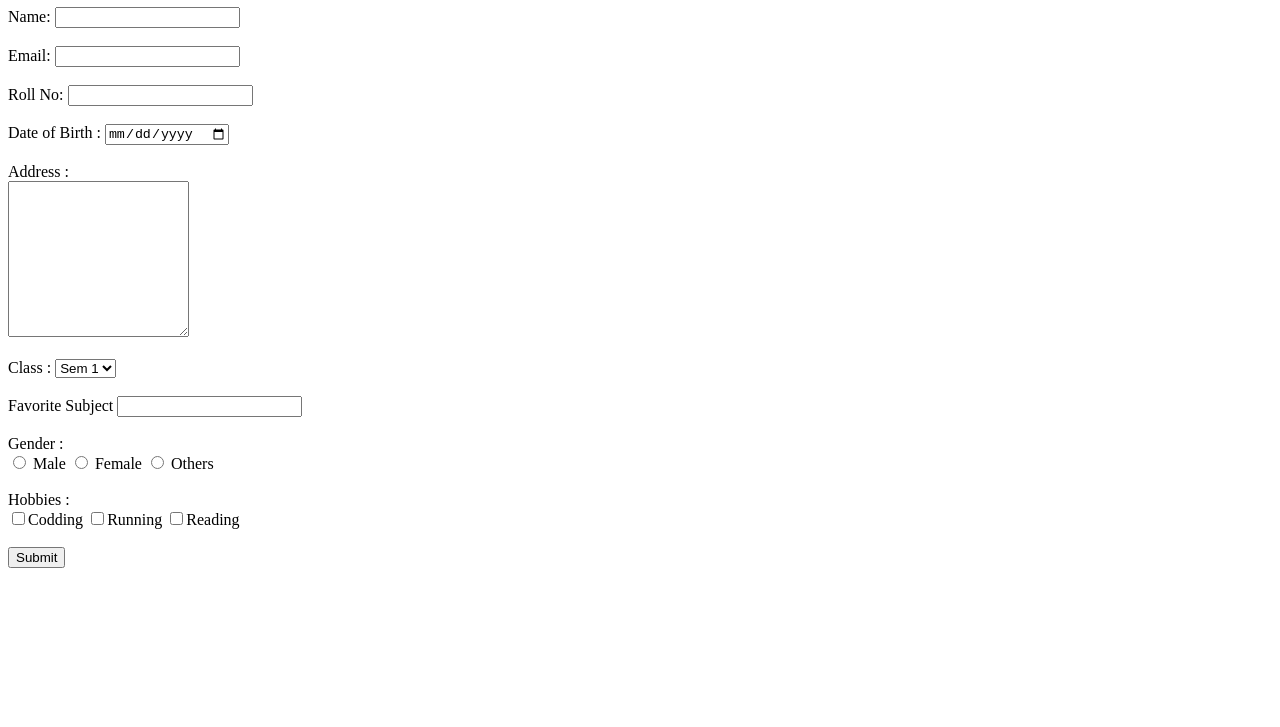
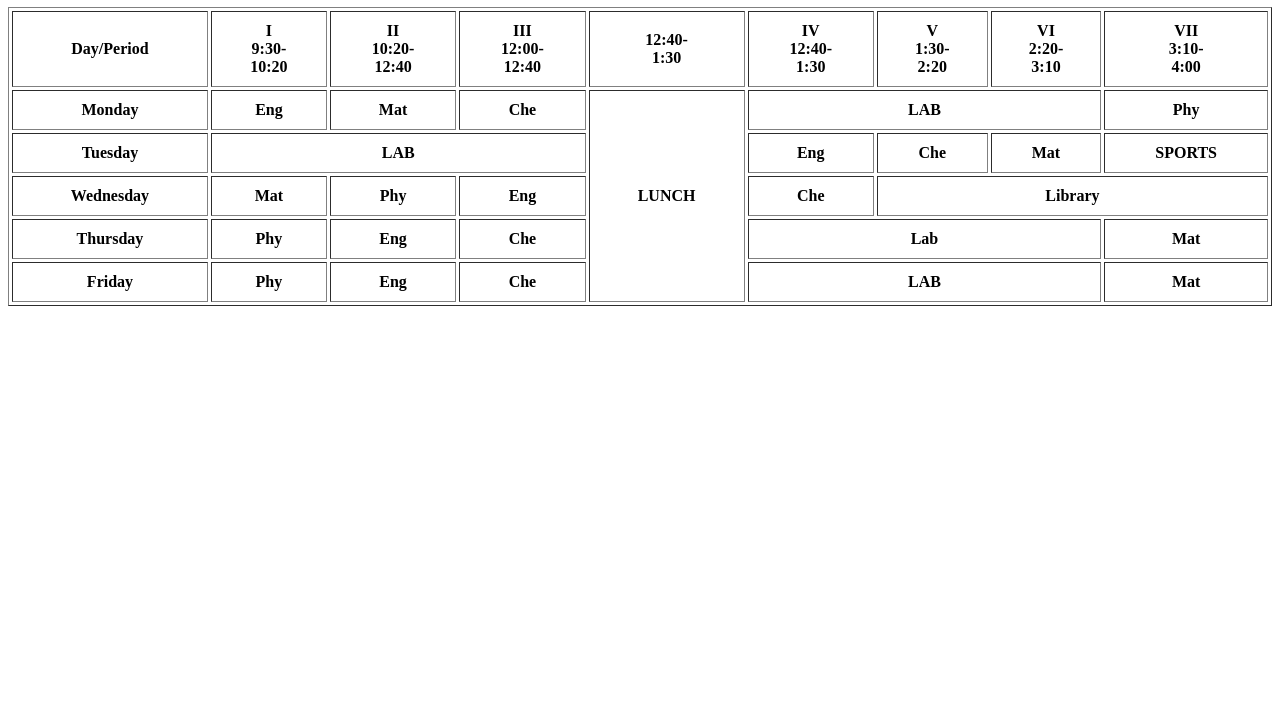
Before and after one commit to Sumitroshan85/Full-stack-bootcamp, a plain HTML site: page index.html in a window 1280 px wide. Shown: the part 73-800 px from the top of the page. Drawn offline with Linux system fonts and the light colour scheme.

Commit message:
student time table

```diff
--- a/index.html
+++ b/index.html
@@ -3,56 +3,73 @@
 <head>
     <meta charset="UTF-8">
     <meta name="viewport" content="width=device-width, initial-scale=1.0">
-    <title>form</title>
+    <title>Document</title>
 </head>
 <body>
-    <h1>Student Registration Form</h1>
 
-    <form>
-        <label for="name">Name:</label>
-        <input type="text" name="name"><br><br>
+    <h1>Time Table </h1>
+    <Table border="1" cellpadding="10" cellspacing="3" width="100%" height="50%">
+        <tr>
+            <th>Day/Period</th>
+            <th>I<br>9:30-<br>10:20</th>
+            <th>II <br>10:20-<br>12:40</th>
+            <th>III <br>12:00-<br>12:40</th>
+            <th>12:40-<br>1:30</th>
+            <th>IV <br>12:40-<br>1:30</th>
+            <th>V<br>1:30-<br>2:20</th>
+            <th>VI <br>2:20-<br>3:10</th>
+            <th>VII <br>3:10-<br>4:00</th>
+        </tr>
+        <!--first row-->
+        <tr>
+            <th>Monday</th>
+            <th>Eng</th>
+            <th>Mat</th>
+            <th>Che</th>
+            <th rowspan="5">LUNCH</th>
+            <th colspan="3">LAB</th>
+            <th>Phy</th>
+        </tr>
 
-        <label for="email">Email:</label>
-        <input type="email" name="email"><br><br>
+        <!--second row-->
+        <tr>
+            <th>Tuesday</th>
+            <th colspan="3">LAB</th>
+            <th>Eng</th>
+            <th>Che</th>
+            <th>Mat</th>
+            <th>SPORTS</th>
+        </tr>
 
-        <label for="Roll No">Roll No:</label>
-        <input type="text" name="rollno"><br><br>
+        <!--third row-->
+        <tr>
+            <th>Wednesday</th>
+            <th>Mat</th>
+            <th>Phy</th>
+            <th>Eng</th>
+            <th>Che</th>
+            <th colspan="3">Library</th>
+        </tr>
 
-         <label for="date">Date of Birth : </label>
-        <input id="date"  type="date"/><br><br>
+        <!--fourth row-->
+        <tr>
+            <th>Thursday</th>
+            <th>Phy</th>
+            <th>Eng</th>
+            <th>Che</th>
+            <th colspan="3">Lab</th>
+            <th>Mat</th>
+        </tr>
 
-        <label>Address :</label><br>
-        <textarea rows="10"></textarea><br><br>
-
-        <label>Class :</label>
-        <select>
-            <option>Sem 1</option>
-            <option>Sem 2</option>
-            <option>Sem 3</option>
-        </select><br><br>
-
-        <label>Favorite Subject</label>
-        <input list="subject"/>
-
-        <datalist id="subject">
-            <option value="DSA">
-            <option value="MERN">
-            <option value="Java">
-        </datalist><br><br>
-
-        <label>Gender : </label><br>
-        <input type="radio" name="gender"/> Male
-        <input type="radio" name="gender"/> Female
-        <input type="radio" name="gender"/> Others<br><br>
-
-        <label>Hobbies :</label><br>
-        <input type="checkbox"/>Codding
-        <input type="checkbox"/>Running
-        <input type="checkbox"/>Reading<br><br>
-
-        <button type="submit">Submit</button>
-
-
-    </form>
+        <!--fifth row-->
+        <tr>
+            <th>Friday</th>
+            <th>Phy</th>
+            <th>Eng</th>
+            <th>Che</th>
+            <th colspan="3">LAB</th>
+            <th>Mat</th>
+        </tr>
+    </Table>
 </body>
 </html>
```
